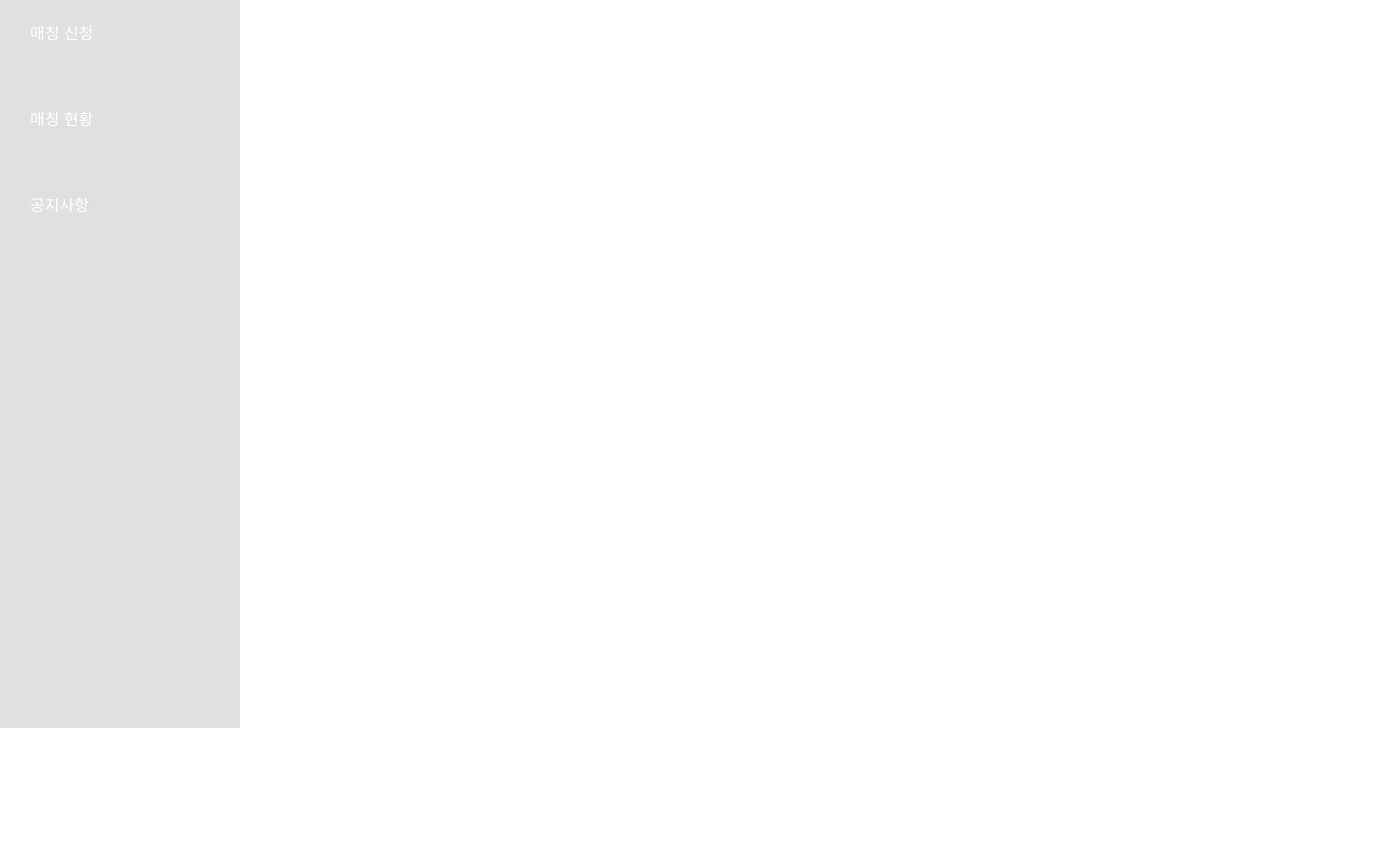
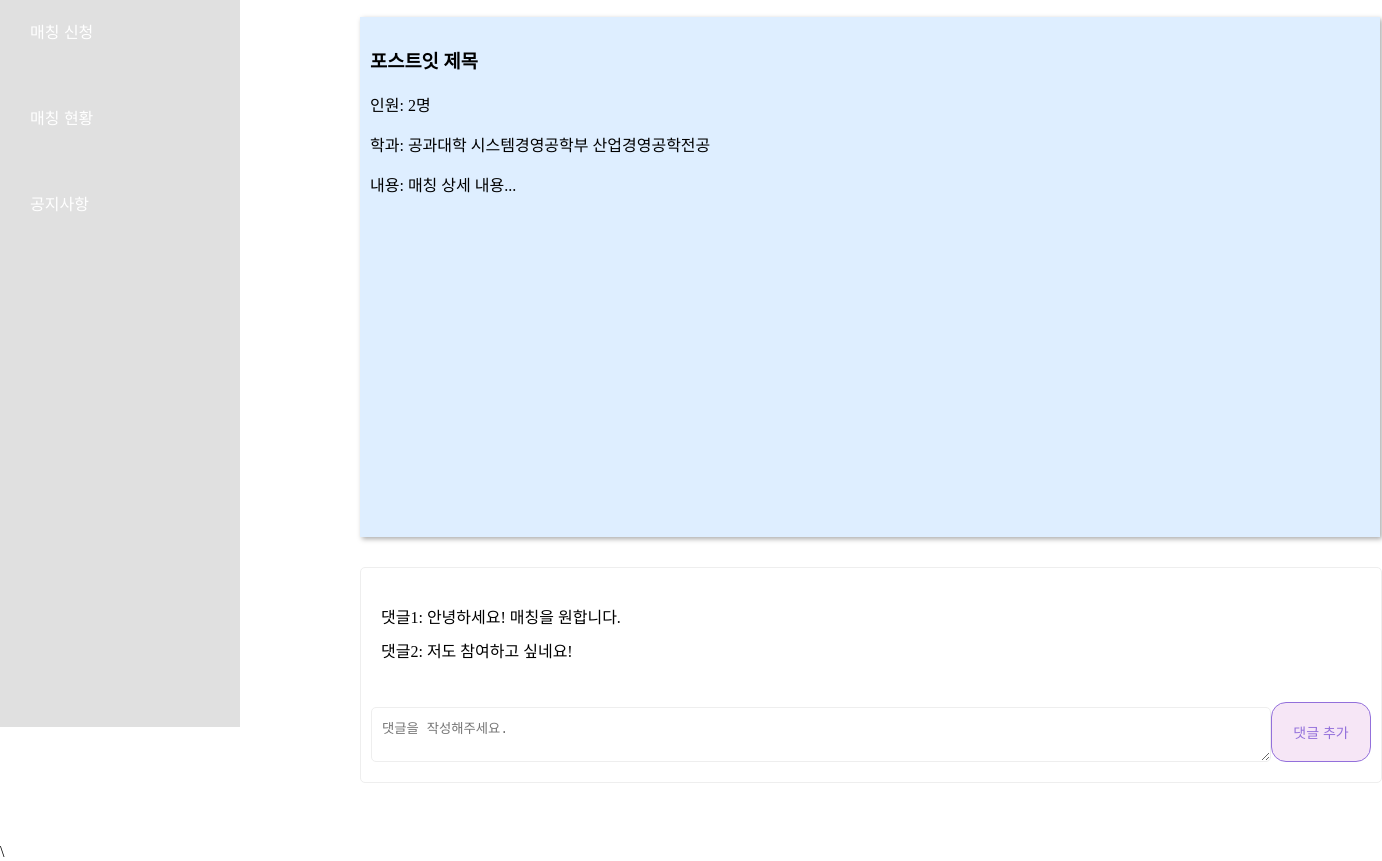
Before and after one commit to goldtmi/Project-Matching-Us, a Vue app in the folder frontend/project/: page /MatchingBoardDetailPage in a window 1280 px wide. Shown: the part 260-1121 px from the top of the page, 1382 px wide, since content can reach past the window. Before the commit the page ends 800 px from the top, so only its background shows below. Built offline with nearby package versions, Linux system fonts and the light colour scheme; the HTML template or start-up script is replaced by a standard one.

Commit message:
merge file

```diff
--- a/frontend/project/src/views/MatchingApplyDetailPage.vue.vue
+++ b/frontend/project/src/views/MatchingApplyDetailPage.vue.vue
@@ -54,19 +54,147 @@
     </nav>
 
     <div class="container02">
-  <button type="button" id="btnMyPosts">내 게시글</button>
-  <button type="button" id="btnMyComments">내 댓글</button>
-</div>
+    <button @click="showPosts" :class="{ 'active': isShowingPosts }">내 게시글</button>
+    <button @click="showComments" :class="{ 'active': !isShowingPosts, 'purple-button': !isShowingPosts }">내 댓글</button>
+  </div>
+
+
+    <!-- 댓글 데이터 표시 -->
+    <div class="comment-table" v-if="!isShowingPosts">
+      <table class="table">
+        <thead>
+          <tr>
+            <th scope="col">#</th>
+            <th scope="col">내용</th>
+            <th scope="col">작성일</th>
+          </tr>
+        </thead>
+        <tbody>
+          <tr v-for="(comment, index) in myComments" :key="index">
+            <th scope="row">{{ index + 1 }}</th>
+            <td>{{ comment.text }}</td>
+            <td>{{ comment.date }}</td>
+          </tr>
+        </tbody>
+      </table>
+    </div>
 
     <!-- 매칭 현황 -->
     <div class="match-status">
-      <!-- 매칭 현황의 내용이 동적으로 표시될 영역 -->
+      <div v-if="isShowingPosts">
+        <div v-for="(post, index) in myPosts" :key="index" class="post-it">
+          <h3>{{ post.title }}</h3>
+          <p>내용: {{ post.content }}</p>
+        </div>
+      </div>
+      <div v-else>
+        <div v-for="(comment, index) in myComments" :key="index" class="post-it">
+          <h3>{{ comment.postTitle }}</h3>
+          <p>내 댓글: {{ comment.text }}</p>
+        </div>
+      </div>
     </div>
+
+    <div class="content" style="margin-top: -100px;">
+  <section id="postItsContainer" style="margin-top: -100px;" v-if="isShowingPosts">
+    <div v-for="(post, index) in posts" :key="index" :class="['post-it', post.gender]">
+      <h3>{{ post.title }}</h3>
+      <p>인원: {{ post.members }}</p>
+      <p>학과: {{ post.department }}</p>
+      <p>내용: {{ post.details }}</p>
+    </div>
+  </section>
+</div>
   </div>
 </template>
 
 <script>
 export default {
+  data() {
+    return {
+      isShowingPosts: true, // 기본적으로 게시글 표시
+      myComments: [
+        // 여기에 댓글 데이터를 가져와서 할당하는 로직을 추가해야 합니다.
+        // 예를 들어, 서버에서 댓글 데이터를 가져와서 할당하는 코드를 추가하세요.
+        // 예시 데이터:
+        {
+          text: "첫 번째 댓글",
+          date: "2023-08-13",
+        },
+        {
+          text: "두 번째 댓글",
+          date: "2023-08-14",
+        },
+        // ... 댓글 데이터 추가 ...
+      ],
+
+      // ... (other data properties) ...
+      posts: [
+        {
+          title: '포스트잇 제목 1',
+          members: '2명',
+          department: '공과대학 시스템경영공학부 산업경영공학전공',
+          details: '매칭 상세 내용 1...',
+          gender: 'male'
+        },
+        {
+          title: '포스트잇 제목 1',
+          members: '2명',
+          department: '공과대학 시스템경영공학부 산업경영공학전공',
+          details: '매칭 상세 내용 1...',
+          gender: 'male'
+        },
+        {
+          title: '포스트잇 제목 1',
+          members: '2명',
+          department: '공과대학 시스템경영공학부 산업경영공학전공',
+          details: '매칭 상세 내용 1...',
+          gender: 'male'
+        },
+        {
+          title: '포스트잇 제목 1',
+          members: '2명',
+          department: '공과대학 시스템경영공학부 산업경영공학전공',
+          details: '매칭 상세 내용 1...',
+          gender: 'male'
+        },
+        {
+          title: '포스트잇 제목 1',
+          members: '2명',
+          department: '공과대학 시스템경영공학부 산업경영공학전공',
+          details: '매칭 상세 내용 1...',
+          gender: 'male'
+        },
+        {
+          title: '포스트잇 제목 1',
+          members: '2명',
+          department: '공과대학 시스템경영공학부 산업경영공학전공',
+          details: '매칭 상세 내용 1...',
+          gender: 'male'
+        },
+        {
+          title: '포스트잇 제목 1',
+          members: '2명',
+          department: '공과대학 시스템경영공학부 산업경영공학전공',
+          details: '매칭 상세 내용 1...',
+          gender: 'male'
+        },
+        {
+          title: '포스트잇 제목 1',
+          members: '2명',
+          department: '공과대학 시스템경영공학부 산업경영공학전공',
+          details: '매칭 상세 내용 1...',
+          gender: 'male'
+        },
+        {
+          title: '포스트잇 제목 1',
+          members: '2명',
+          department: '공과대학 시스템경영공학부 산업경영공학전공',
+          details: '매칭 상세 내용 1...',
+          gender: 'male'
+        },
+        // ... (add more posts as needed) ...
+      ],
   methods: {
     // 내 정보 페이지로 이동
     goToMyInfoPage() {
@@ -95,7 +223,17 @@ export default {
     goToNoticePage() {
       this.$router.push("/NoticePage");
     },
-  }
+
+    showPosts() {
+      this.isShowingPosts = true;
+    },
+
+    showComments() {
+      this.isShowingPosts = false;
+    }
+  },
+};
+},
 }
 </script>
 
@@ -201,8 +339,13 @@ body {
     color: white; /* 버튼 텍스트 색상 흰색으로 설정 */
     font-size: 16px;
     transition: background-color 0.3s; /* 호버 효과 추가 */
+    cursor: pointer; /* 커서를 손가락 모양으로 변경하여 클릭 가능한 요소임을 나타냄 */
 }
-
+.basicMenu button.active {
+  background-color: #9370db;
+  /* 기존 스타일 유지 */
+  /* ... */
+}
 .basicMenu button:hover {
     background-color:#cccccc; /* 호버시 진한 회색으로 변경 */
 }
@@ -211,16 +354,12 @@ body {
   top: 95px; /* Adjust this value according to your fixed navbar height */
 }
 
-.container {
-  display: flex;
-  justify-content: center;
-}
-
 .container02 {
   display: flex;
   justify-content: center; /* 수평 중앙 정렬 */
   align-items: center; /* 수직 중앙 정렬 */
   height: 40vh; /* 화면 전체 높이 */
+  margin-left: 100px;
 }
 
 /* 버튼 스타일링 (옵션) */
@@ -245,6 +384,71 @@ body {
   margin: 5px;
 }
 
+/* 활성 버튼 스타일 */
+.container02 button.active {
+  background-color: #9370db;
+  color: white;
+}
+
+.post-it {
+  width: 250px; /* Set the width to create a square */
+  height: 250px; /* Set the height to match the width */
+  margin: 10px;
+  padding: 10px;
+  box-shadow: 2px 2px 5px #aaa;
+  background-color: #fefabc; /* Default yellow color for post-it */
+  transition: transform 0.2s; /* Animation for hover effect */
+}
+.post-it:hover {
+    transform: scale(1.05); /* Slightly enlarge the post-it on hover */
+}
+
+.post-it.male {
+    background-color: #deeeff; /* Blue color for male */
+}
+
+.post-it.female {
+    background-color: #ffe4ee; /* Pink color for female */
+}
+
+#postItsContainer {
+  display: grid;
+  grid-template-columns: repeat(3, 1fr);
+  grid-gap: 20px;
+  justify-items: center;
+  margin-left: 200px;
+  margin-bottom: 450px;
+  transition: margin-left 0.3s;
+}
+
+.board-list .btn {
+    margin-top: auto;
+    background-color: #F6E6F6;
+    color: #9370DB; /* 버튼 텍스트 색상 흰색으로 설정 */
+    border-color: #F6E6F6;
+    width: 100%;
+}
+
+.board-list .btn:hover {
+    transform: scale(1.05);
+}
+
+
+.content {
+  display: flex;
+  flex-direction: column;
+  padding-top: 100px;
+  padding-left: 200px;
+  margin: 20px 0;
+  border: none; /* 테두리 제거 */
+
+}
+
+.purple-button {
+  background-color: #9370DB; /* 보라색 배경색 */
+  color: white; /* 흰색 텍스트 색상 */
+  transition: background-color 0.3s, color 0.3s; /* 호버 및 토글 애니메이션 적용 */
+}
 
 
 @import "~bootstrap/dist/css/bootstrap.min.css";
--- a/frontend/project/src/views/MatchingBoardDetailPage.vue
+++ b/frontend/project/src/views/MatchingBoardDetailPage.vue
@@ -46,12 +46,42 @@
       </div>
     </nav>
     </div>
+
+<div class="content">
+      <section id="postDetailContainer">
+          <div class="post-it male">
+              <h3>포스트잇 제목</h3>
+              <p>인원: 2명</p>
+              <p>학과: 공과대학 시스템경영공학부 산업경영공학전공</p>
+              <p>내용: 매칭 상세 내용...</p>
+          </div>
+
+          <div class="comments-section">
+        <!-- <h4>댓글</h4> -->
+        <div class="comments-list">
+          <ul class="comment-ul">
+            <li v-for="comment in comments" :key="comment">{{ comment }}</li>
+          </ul>
+        </div>
+
+        <div class="add-comment">
+          <textarea v-model="newComment" placeholder="댓글을 작성해주세요."></textarea>
+          <button class="comment-button" @click="addComment">댓글 추가</button>
+        </div>
+
+        <p class="warning-text" v-if="isCommentEmpty">추가할 내용이 없습니다.</p>
+      </div>
+    </section>
+  </div>
 </template>
 
 <script>
 export default {
   data() {
   return {
+    comments: ['댓글1: 안녕하세요! 매칭을 원합니다.', '댓글2: 저도 참여하고 싶네요!'],
+      newComment: '',
+      isCommentEmpty: false // 추가된 부분
   };
 },
   methods: {
@@ -76,7 +106,15 @@ export default {
 
     goToNoticePage() {
       this.$router.push("/NoticePage");
-    },
+    },addComment() {
+      if (this.newComment.trim() !== '') {
+        this.comments.push(this.newComment);
+        this.newComment = '';
+        this.isCommentEmpty = false; // 내용이 있을 때 경고 문구 제거
+      } else {
+        this.isCommentEmpty = true; // 내용이 없을 때 경고 문구 표시
+      }
+    }
   }
 }
 </script>
@@ -88,22 +126,15 @@ body {
 }
 
 .MatchingUs {
-  font-size: 28px;
+    font-size: 24px; /* 로고 사이즈를 24px로 조정 */
     color: #9370DB;
-}
-
-/* 이미지의 크기를 조절하는 .img 클래스에 스타일 추가 */
-.img {
-  width: 200px; /* 이미지의 너비를 200px로 조정 */
-  height: auto; /* 높이를 자동으로 조정하여 가로 세로 비율 유지 */
-  margin-left: -20px; /* 이미지를 왼쪽으로 20px 이동 */
 }
 
 .navbar {
     display: flex;
     justify-content: space-between;
     align-items: center;
-  background-color: #f6e6f6;
+    background-color: #F6E6F6;
     padding: 8px 12px;
 }
 
@@ -141,7 +172,7 @@ body {
 
 .navbar_right .btn {
     margin-left: auto;
-  background-color: #f6e6f6; /* Set the background color to match the navbar background color */
+    background-color: #F6E6F6; /* Set the background color to match the navbar background color */
 /* Set the border color to match the text color */
 }
 
@@ -154,12 +185,14 @@ body {
     transform: scale(1.05);
 }
 
+
+
 /* 사이드 메뉴 바 */
 .side_nav {
     width: 200px;
     height: 100%;
     position: fixed;
-  background-color: #e0e0e0; /* 회색으로 변경 */
+    background-color:#E0E0E0; /* 회색으로 변경 */
     padding: 20px;
 }
 
@@ -183,36 +216,114 @@ body {
 }
 
 .basicMenu button:hover {
-  background-color: #cccccc; /* 호버시 진한 회색으로 변경 */
+    background-color:#cccccc; /* 호버시 진한 회색으로 변경 */
 }
 
-.menuBar {
-  top: 95px; /* Adjust this value according to your fixed navbar height */
+.content {
+  display: flex;
+  flex-direction: column;
+  padding-top: 100px;
+  padding-left: 350px;
+  margin: 20px 0;
+  border: none; /* 테두리 제거 */
 }
 
-.container {
-  display: flex;
-  justify-content: center;
+/* 상세 정보 스타일 */
+
+.post-it.male {
+  background-color: #deeeff; /* Blue color for male */
 }
 
-.match-status {
-  display: flex;
-  flex-wrap: wrap;
-  justify-content: center; /* 변경: 중앙 정렬로 수정 */
-  align-items: flex-start;
-  margin-top: 20px;
-  margin-left: 70px;
-  margin-right: 70px; /* 좌우 여백을 동일하게 설정 */
+.post-it.female {
+  background-color: #ffe4ee; /* Pink color for female */
+
+}
+.post-it {
+  width: 1000px;
+  height: 500px;
+  margin: 10px;
+  padding: 10px;
+
+
+  box-shadow: 2px 2px 5px #aaa;
+  background-color: #fefabc; /* Default yellow color for post-it */
+  transition: transform 0.2s; /* Animation for hover effect */
 }
 
 
 
+/* 댓글 섹션 스타일 */
+
+.comment-ul {
+  list-style: none;
+  margin: none;
+  padding: 10px;
+}
+
+.comment-ul li {
+  margin-bottom: 10px; /* 댓글 간격을 조정 */
+}
+
+.comment-button {
+  width: 70px;
+
+}
+
+.comments-section {
+  width: 1000px;
+  border: 1px solid #eee;
+  border-radius: 5px;
+  margin: 10px;
+  margin-top: 30px;
+  padding: 10px;
+}
+
+.add-comment {
+  display: flex; /* Flexbox를 활성화합니다 */
+  justify-content: space-between; /* 아이템들 사이에 공간을 균등하게 배분합니다 */
+  margin-top: 20px;
+  height: 70px;
+}
+
+.add-comment textarea {
+  flex: 1; /* textarea가 가능한 한 많은 공간을 차지하게 합니다 */
+  width: 100%;
+  padding: 10px;
+  border: 1px solid #eee;
+  border-radius: 5px;
+  margin-bottom: 10px;
+}
+
+.add-comment button {
+  width: 100px; /* 버튼의 너비 */
+  height: 60px;
+  background-color: #F6E6F6;
+  color: #9370DB;
+  border: 1px solid #9370DB;
+  padding: 7px;
+  border-radius: 15px;
+  cursor: pointer;
+  font-size: 14px;
+  margin-bottom: 8px;
+}
+
+.warning-text {
+  color: red;
+  font-size: 15px;
+  margin-top: 10px;
+  font-weight: bold;
+}
+/* 반응형 레이아웃 (사이드바가 사라지는 화면 크기 이하) */
+@media (max-width: 768px) { /* 예시: 768px 이하의 화면 크기에서 적용 */
+    .content {
+        margin-left: 20px; /* 사이드바가 사라지면 좌측 마진을 줄임 */
+    }
+
+    .side_nav {
+        display: none; /* 사이드바를 숨김 */
+    }
+}
+
 @import "~bootstrap/dist/css/bootstrap.min.css";
 @import "~@fortawesome/fontawesome-free/css/all.min.css";
-
-@media screen and (max-width: 768px) {
-    .side_nav{
-      display: none;
-    }
-}
 </style>
```
Lines whose indentation alone changed are shown as unchanged.
